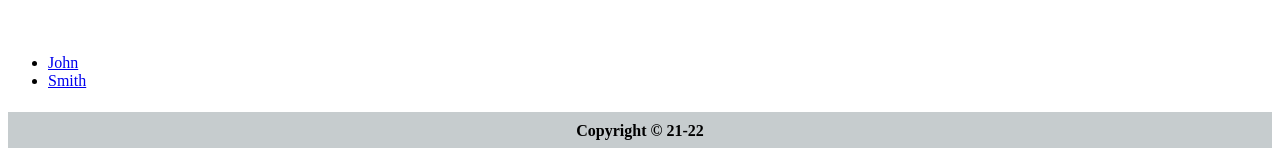
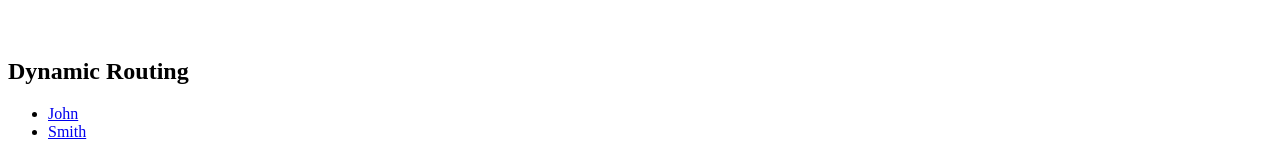
Before and after one commit to rashedulalam46/angular-routing, an Angular app: page / in a window 1280 px wide. Shown: the part 204-352 px from the top of the page. Built offline with nearby package versions, Linux system fonts and the light colour scheme.

Commit message:
Dynamic routing

```diff
--- a/src/app/app.component.html
+++ b/src/app/app.component.html
@@ -1,6 +1,7 @@
 <app-header></app-header>
 <h1>Angular routing</h1>
 <br>
+<h2>Dynamic Routing</h2>
 <ul>
     <li><a routerLink="list/10">John</a></li>
     <li><a routerLink="list/11">Smith</a></li>
```
